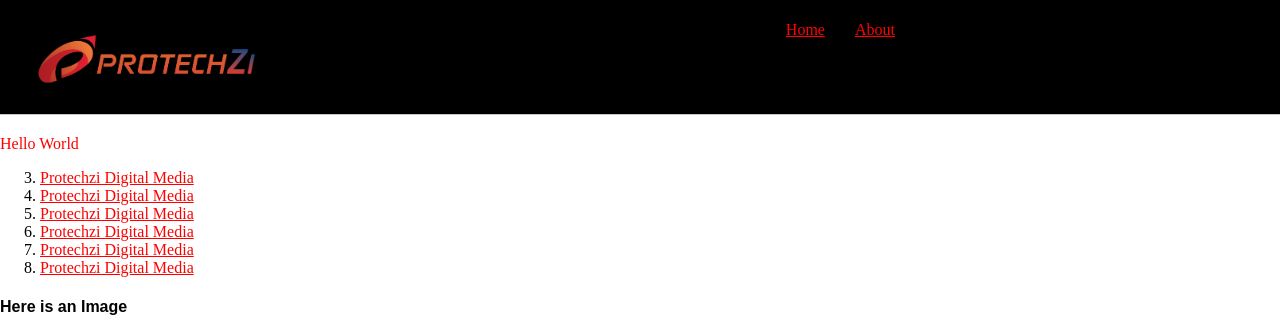
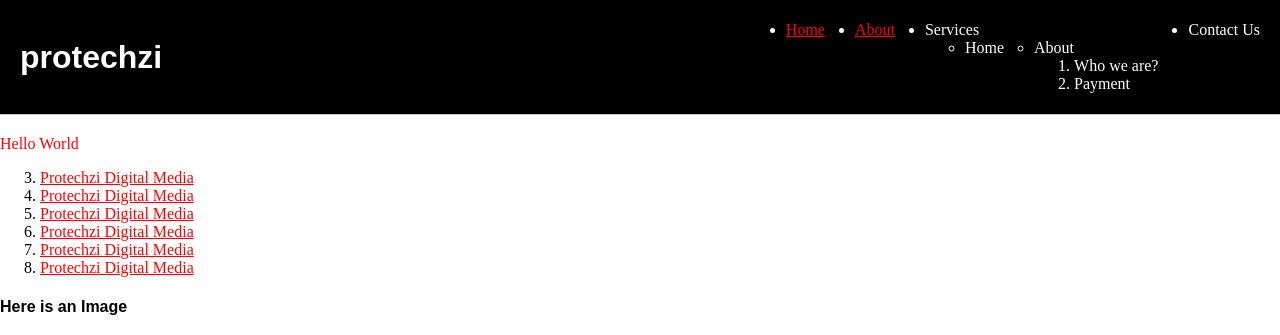
Before and after one commit to myprotechzi/pmfincare, a plain HTML site: page index.html in a window 1280 px wide. Shown: the top 335 px of the page. Drawn offline with Linux system fonts and the light colour scheme.

Commit message:
Update index.html

```diff
--- a/index.html
+++ b/index.html
@@ -7,8 +7,8 @@
     <link rel="stylesheet" type="text/css" href="style.css" />
   </head>
   <header>
-    <img src="/Images/logo_final1.png" width="250" alt="Logo" />
-    <ul>
+    <h1 class="logo">protechzi</h1>
+    <ul class="navbar">
       <li><a href="/index.html">Home</a></li>
       <li><a href="/about.html">About</a></li>
       <li>
```
